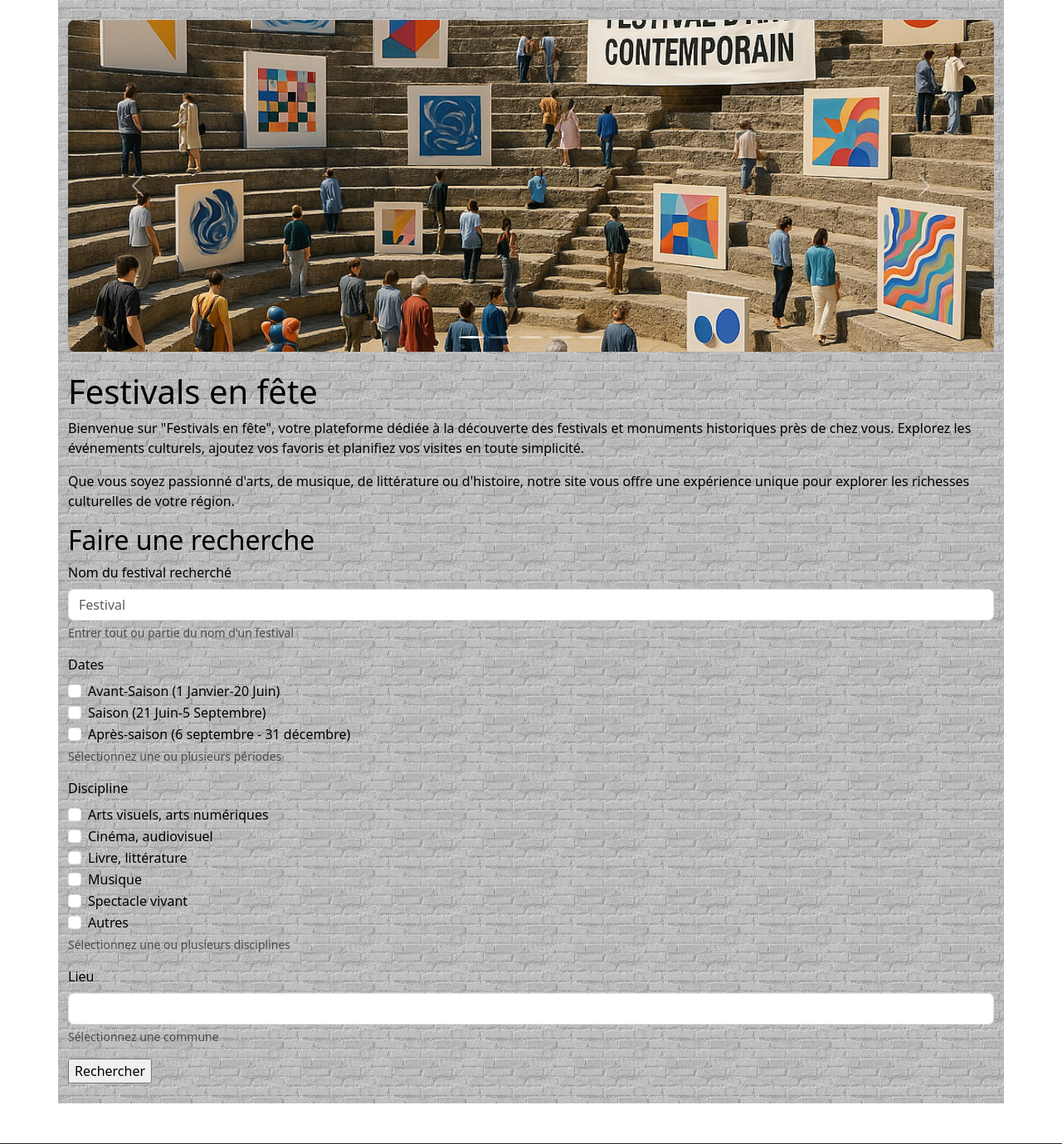
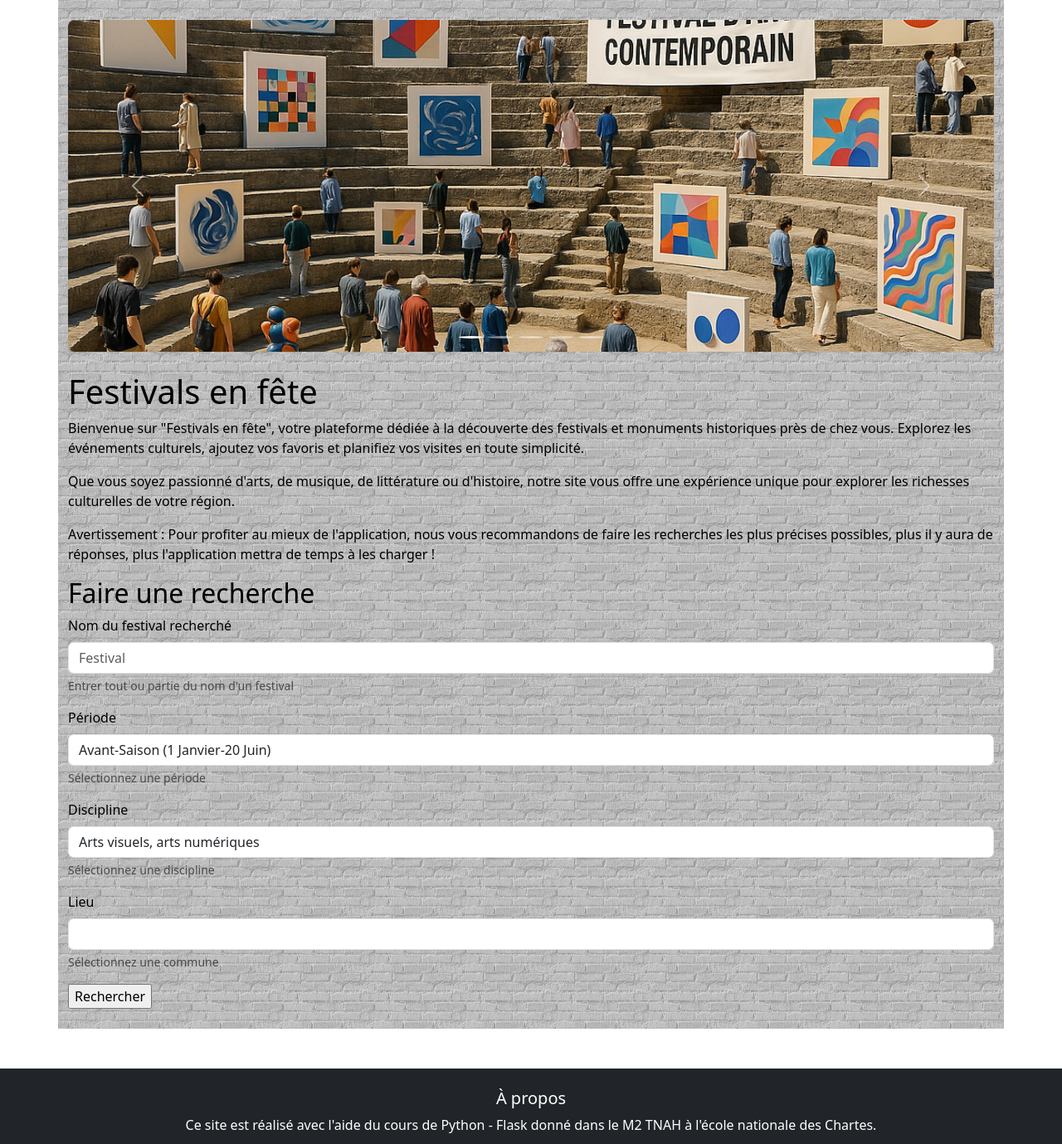
Before and after one commit to May8326/Un-festival-pres-de-chez-moi, a Flask app: page /festivalchezmoi/accueil in a window 1280 px wide. Shown: the part 231-1610 px from the top of the page at 83% size. Run offline with Flask 3, Linux system fonts and the light colour scheme; parts of the project's set-up code (start-up, migrations or seed data) failed here and were passed over; some libraries are stand-ins or nearby versions.

Commit message:
version définitve???? mais très LENTE

```diff
--- a/appli/app/models/formulaires.py
+++ b/appli/app/models/formulaires.py
@@ -59,18 +59,20 @@ class Recherche(FlaskForm):
 # correction proposée par Copilot
 class Recherche(FlaskForm):
     nom = StringField("Nom du festival", validators=[Optional(), Length(min=2, max=50)])
-    periode = SelectMultipleField("Période", choices=[
-        ('Avant-Saison (1 Janvier-20 Juin)', 'Avant-Saison (1 Janvier-20 Juin)'),
-        ('Saison (21 Juin-5 Septembre)', 'Saison (21 Juin-5 Septembre)'),
-        ('Après-saison (6 septembre - 31 décembre)', 'Après-saison (6 septembre - 31 décembre)')
+    periode = SelectField("Période", choices=[
+        ('Avant-Saison (1 Janvier - 20 Juin)', 'Avant-Saison (1 Janvier-20 Juin)'),
+        ('Saison (21 Juin - 5 Septembre)', 'Saison (21 Juin-5 Septembre)'),
+        ('Après-saison (6 septembre - 31 décembre)', 'Après-saison (6 septembre - 31 décembre)'),
+        ('',''),
     ], validators=[Optional()])
-    discipline = SelectMultipleField('Discipline', choices=[
+    discipline = SelectField('Discipline', choices=[
         ('Arts visuels, arts numériques', 'Arts visuels, arts numériques'),
         ("Cinéma, audiovisuel", "Cinéma, audiovisuel"),
         ("Livre, littérature", "Livre, littérature"),
         ("Musique", "Musique"),
         ("Spectacle vivant", "Spectacle vivant"),
-        ("Autre", "Autres")
+        ("Autre", "Pluridisciplinaire"),
+        ('',''),
     ], validators=[Optional()])
     lieu = StringField('Lieu', validators=[Optional()])
     dist = FloatField('Distance maximum', validators=[Optional()])
--- a/appli/app/routes/generales.py
+++ b/appli/app/routes/generales.py
@@ -39,13 +39,15 @@ def recherche(page=1):
     try:
         # Récupération et nettoyage des paramètres de recherche
         nom_fest = clean_arg(request.form.get("nom", request.args.get("nom", None)))
+
         periodes = request.form.getlist("periode") or request.args.getlist("periode")
+
         disciplines = request.form.getlist("discipline") or request.args.getlist("discipline")
         lieu_pre_traitement = clean_arg(request.form.get("lieu", request.args.get("lieu", None)))
 
         # Validation des périodes et disciplines pour correspondre aux valeurs en base de données
-        periodes_valides = [p for p in periodes if p in ['Avant-Saison (1 Janvier-20 Juin)', 'Saison (21 Juin-5 Septembre)', 'Après-saison (6 septembre - 31 décembre)']]
-        disciplines_valides = [d for d in disciplines if d in ['arts visuels', 'cinéma', 'livre', 'musique', 'spectacle vivant', 'autre']]
+        periodes_valides = [p for p in periodes if p in ['Avant-saison (1er janvier - 20 juin)', 'Saison (21 Juin - 5 Septembre)', 'Après-saison (6 septembre - 31 décembre)']]
+        disciplines_valides = [d for d in disciplines if d in ['Arts visuels, art numériques', 'Cinéma, audiovisuel', 'Livre, littérature', 'Musique', 'Spectacle vivant', 'Pluridisciplinaire']]
 
         # Construction de la requête SQLAlchemy pour récupérer les festivals
         query_results = db.session.query(
@@ -68,9 +70,27 @@ def recherche(page=1):
         if nom_fest:
             query_results = query_results.filter(func.lower(Festival.nom_festival).like(f"%{nom_fest.lower()}%"))
         if periodes_valides:
-            query_results = query_results.filter(or_(*[DateFestival.periode_principale_deroulement_festival.like(f"%{periode}%") for periode in periodes_valides]))
+            periode_filters = []
+            for periode in periodes_valides:
+                    periode_filters.append(DateFestival.periode_principale_deroulement_festival.like(f"%{periode}%"))
+                    app.logger.info(f"Filtre préparé pour période: {periode}")
+
+            if periode_filters:
+                query_results = query_results.filter(or_(*periode_filters))
+                app.logger.info(f"Filtres de période appliqués: {periode_filters}")
+
+            # query_results = query_results.filter(or_(*[DateFestival.periode_principale_deroulement_festival.like(f"%{periode}%") for periode in periodes_valides]))
         if disciplines_valides:
-            query_results = query_results.filter(or_(*[TypeFestival.discipline_dominante_festival.like(f"%{discipline}%") for discipline in disciplines_valides]))
+            discipline_filters = []
+            for discipline in disciplines_valides:
+                    discipline_filters.append(TypeFestival.discipline_dominante_festival.like(f"%{discipline}%"))
+                    app.logger.info(f"Filtre préparé pour discipline: {discipline}")
+
+            if discipline_filters:
+                query_results = query_results.filter(or_(*discipline_filters))
+                app.logger.info(f"Filtres de discipline appliqués: {discipline_filters}")
+
+            # query_results = query_results.filter(or_(*[TypeFestival.discipline_dominante_festival.like(f"%{discipline}%") for discipline in disciplines_valides]))
         # if lieu_pre_traitement:
         #     lieux_post_traitement = proximite(lieu_pre_traitement, 20)  # Recherche des lieux proches
         #     query_results = query_results.filter(or_(*[Commune.nom_commune.like(f"{lieu}") for lieu in lieux_post_traitement]))
@@ -90,6 +110,22 @@ def recherche(page=1):
             monuments_coords=[]
         )
             query_results = query_results.filter(or_(*[Commune.nom_commune.like(f"{lieu}") for lieu in lieux_post_traitement]))
+        if form.discipline.data:
+            query_results = query_results.filter(
+                and_(*[TypeFestival.discipline_dominante_festival.ilike(f"%{discipline}%") for discipline in form.discipline.data])
+            )
+
+        if form.periode.data:
+            query_results = query_results.filter(
+                and_(*[DateFestival.periode_principale_deroulement_festival.ilike(f"%{periode}%") for periode in form.periode.data])
+            )
+        if form.nom.data:
+            query_results = query_results.filter(
+                and_(*[Festival.nom_festival.ilike(f"%{nom}%") for nom in form.nom.data])
+            )
+        if form.lieu.data:
+            query_results = query_results.filter(
+                and_(*[Commune.nom_commune.ilike(f"%{lieu}%") for lieu in form.lieu.data]))
         # Pagination des résultats
         per_page = app.config["RESULTATS_PER_PAGE"]
         all_results = query_results.all()
@@ -159,23 +195,23 @@ def recherche(page=1):
     )
 
 # Route pour effectuer une recherche rapide
-@app.route("/festivalchezmoi/recherche_rapide")
-@app.route("/festivalchezmoi/recherche_rapide/resultat")
-def recherche_rapide():
-    chaine = request.args.get("chaine", None)  # Récupération de la chaîne de recherche
-    try:
-        page = request.args.get("page", 1, type=int)  # Récupération de la page
-        if chaine:
-            # Recherche dans les ressources et cartes associées aux festivals
-            resources = db.session.execute("""...""").fetchall()
-            maps = db.session.execute("""...""").fetchall()
-            resultats = Festival.query.filter(...).paginate(page=page, per_page=app.config["PAYS_PER_PAGE"])
-        else:
-            resultats = None
-        return render_template("pages/resultats_recherche_pays.html", sous_titre="Recherche | " + chaine, donnees=resultats, requete=chaine)
-    except Exception as e:
-        print(e)
-        abort(500)
+# @app.route("/festivalchezmoi/recherche_rapide")
+# @app.route("/festivalchezmoi/recherche_rapide/resultat")
+# def recherche_rapide():
+#     chaine = request.args.get("chaine", None)  # Récupération de la chaîne de recherche
+#     try:
+#         page = request.args.get("page", 1, type=int)  # Récupération de la page
+#         if chaine:
+#             # Recherche dans les ressources et cartes associées aux festivals
+#             resources = db.session.execute("""...""").fetchall()
+#             maps = db.session.execute("""...""").fetchall()
+#             resultats = Festival.query.filter(...).paginate(page=page, per_page=app.config["PAYS_PER_PAGE"])
+#         else:
+#             resultats = None
+#         return render_template("pages/resultats_recherche_pays.html", sous_titre="Recherche | " + chaine, donnees=resultats, requete=chaine)
+#     except Exception as e:
+#         print(e)
+#         abort(500)
 
 # Route pour déboguer les données en affichant un échantillon des tables
 @app.route("/festivalchezmoi/debug_donnees")
--- a/appli/app/templates/pages/accueil.html
+++ b/appli/app/templates/pages/accueil.html
@@ -13,10 +13,12 @@
             Que vous soyez passionné d'arts, de musique, de littérature ou d'histoire, notre site vous offre une expérience unique pour explorer
             les richesses culturelles de votre région.
         </p>
+        <p>
+           Avertissement : Pour profiter au mieux de l'application, nous vous recommandons de faire les recherches les plus précises possibles, plus il y aura de réponses, plus l'application mettra de temps à les charger !</p>
     </section>
 
     <h2>Faire une recherche</h2>
     <div>
-        {% include 'partials/formulaires/recherche.html' %}
+        {% include 'partials/formulaires/recherche1.html' %}
     </div>
 {% endblock %}
--- /dev/null
+++ b/appli/app/templates/partials/formulaires/recherche1.html
@@ -0,0 +1,38 @@
+<form action="{{url_for('recherche')}}" method="post" name="recherche">
+    {{ form.hidden_tag() }}
+
+    <div class="form-group">
+        <label for="nom_festival">Nom du festival recherché </label>
+        {{ form.nom(class_="form-control", placeholder_="Festival") }}
+        <small id="nom_festival" class="form-text text-muted">Entrer tout ou partie du nom d'un festival</small>
+    </div>
+
+    <div class="form-group">
+        <label for="periode">Période</label>
+        <select class="form-control" name="periode" id="periode">
+            {% for value, label in form.periode.choices %}
+            <option value="{{ value }}">{{ label }}</option>
+            {% endfor %}
+        </select>
+        <small class="form-text text-muted">Sélectionnez une période</small>
+    </div>
+
+    <div class="form-group">
+        <label for="discipline">Discipline</label>
+        <select class="form-control" name="discipline" id="discipline">
+            {% for value, label in form.discipline.choices %}
+            <option value="{{ value }}">{{ label }}</option>
+            {% endfor %}
+        </select>
+        <small class="form-text text-muted">Sélectionnez une discipline</small>
+    </div>
+
+
+    <div class="form-group">
+        <label for="Lieu">Lieu</label>
+        {{ form.lieu(class_="form-control") }}
+        <small id="discipline" class="form-text text-muted">Sélectionnez une commune</small>
+    </div>
+
+    <input type="submit" value="Rechercher">
+</form>
--- a/appli/app/utils/proximite.py
+++ b/appli/app/utils/proximite.py
@@ -18,7 +18,7 @@ def proximite(nom_ville, dist):
             return []
 
         coord_depart = (commune_depart.geocodage_latitude_commune, commune_depart.geocodage_longitude_commune)
-        print(f"Coordonnées de la commune de départ ({nom_ville}) : {coord_depart}")
+        # print(f"Coordonnées de la commune de départ ({nom_ville}) : {coord_depart}")
 
         # Trouver toutes les communes
         communes = Commune.query.all()
```
